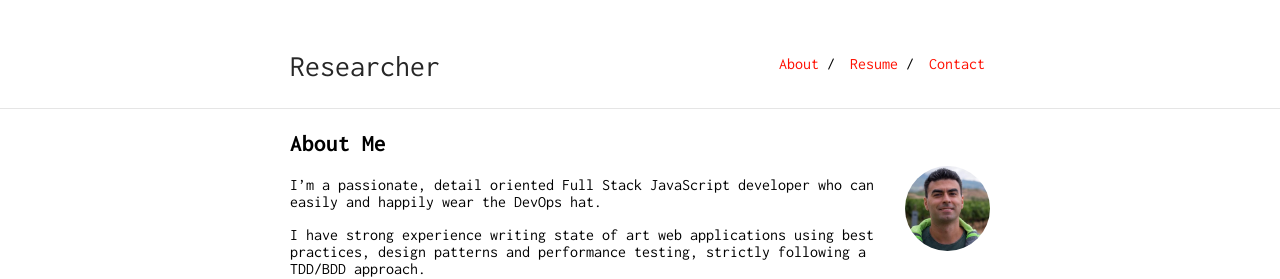
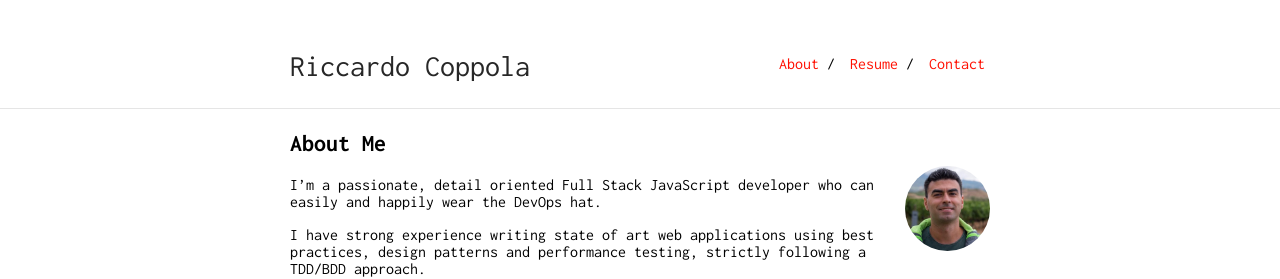
Before and after one commit to ricca509/ricca509.github.io, a Jekyll site: the page built from index.md, in a window 1280 px wide. Shown: the top 279 px of the page. Built offline with Jekyll 4.4.1, drawn with Linux system fonts in a browser that asks for light colours; our own code applies the rules of GitHub Pages for plain Markdown files.

Commit message:
Updates title

```diff
--- a/_config.yml
+++ b/_config.yml
@@ -1,5 +1,5 @@
-title: Researcher
-url: "https://ankitsultana.com"
+title: Riccardo Coppola
+url: "https://riccardocoppola.me"
 baseurl: "/"
 
 markdown: kramdown
```
